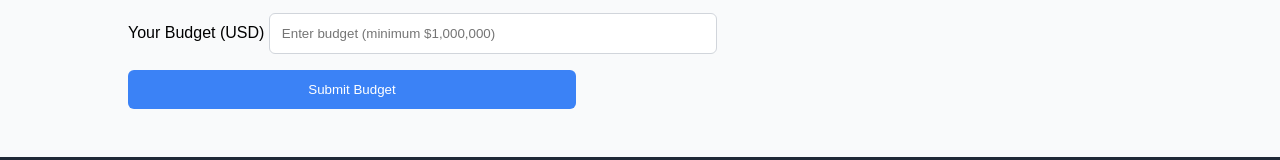
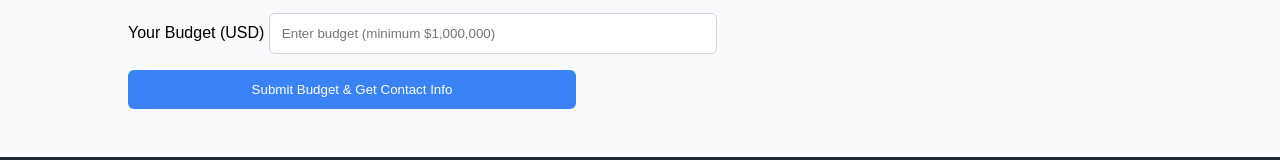
Before and after one commit to gitjusttest/kai, a plain HTML site: page index.html in a window 1280 px wide. Shown: the part 808-968 px from the top of the page. Drawn offline with Linux system fonts and the light colour scheme.

Commit message:
Add files via upload

```diff
--- a/index.html
+++ b/index.html
@@ -177,7 +177,7 @@
                 <label for="budget" class="block text-lg font-medium text-gray-700 mb-2">Your Budget (USD)</label>
                 <input type="number" id="budget" min="1000000" placeholder="Enter budget (minimum $1,000,000)">
                 <p id="error-message" class="error-message">For a single-character .ai domain, you need a budget of at least $1,000,000 USD to start negotiations.</p>
-                <button onclick="checkBudget()">Submit Budget</button>
+                <button onclick="checkBudget()">Submit Budget & Get Contact Info</button>
             </div>
         </section>
 
```
